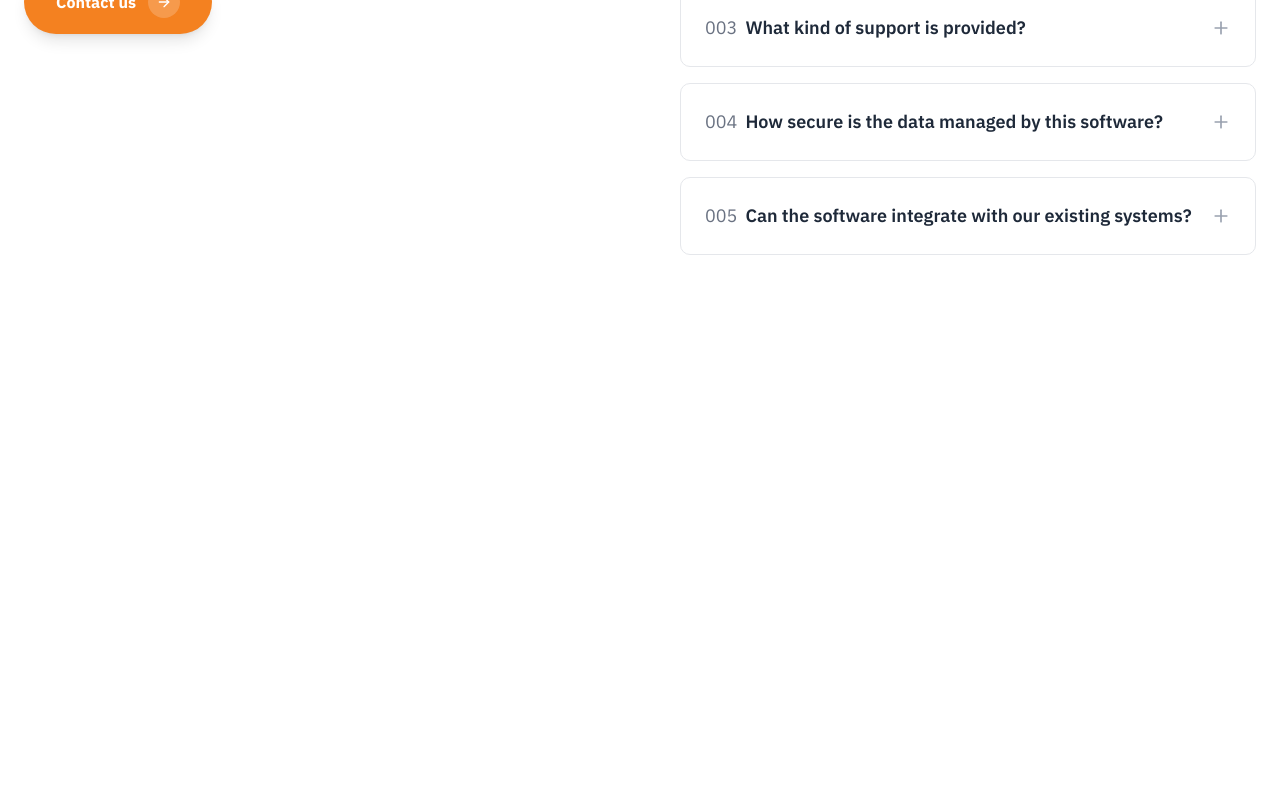
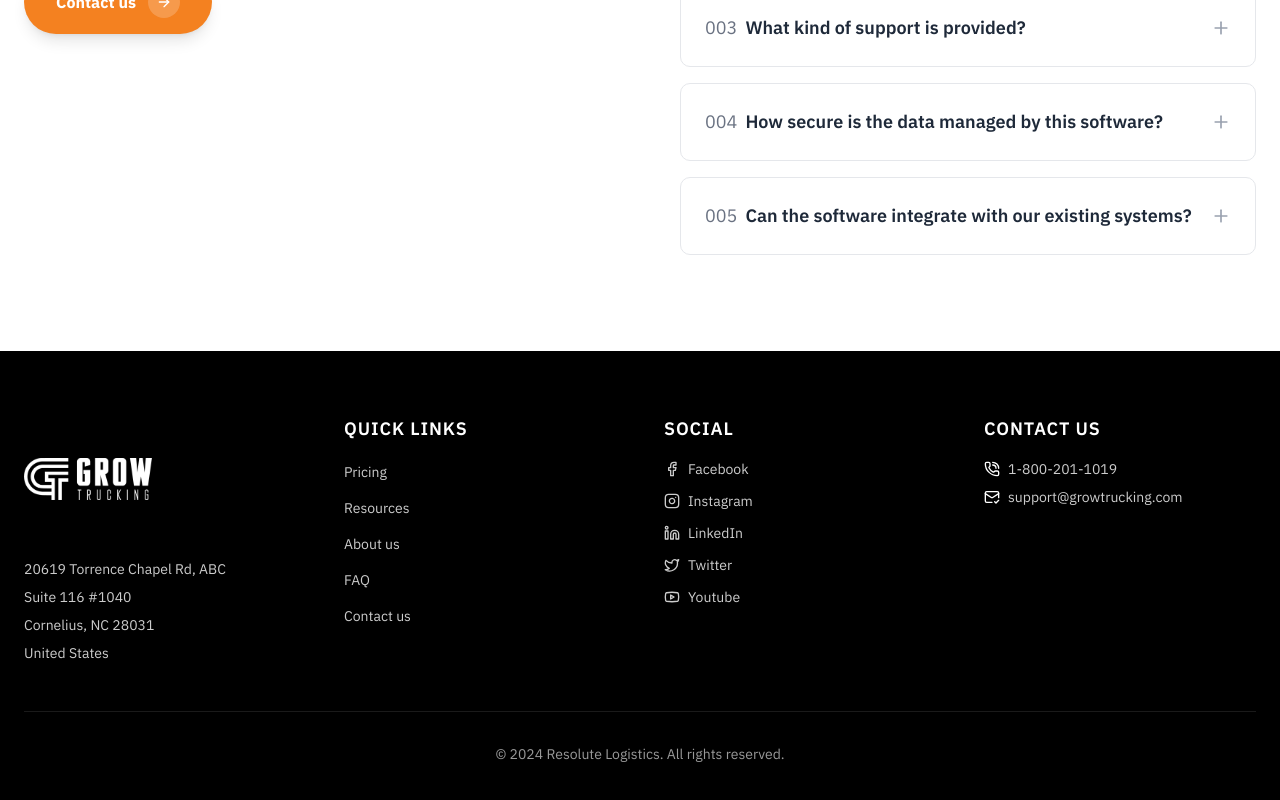
Before and after one commit to codebyshoaib/grow-trucking, a Next.js app in the folder frontend/: page / in a window 1280 px wide. Shown: the part 6164-6964 px from the top of the page. Before the commit the page ends 6515 px from the top, so only its background shows below. Built offline with nearby package versions, Linux system fonts and the light colour scheme.

Commit message:
adds footer

```diff
--- a/frontend/app/page.tsx
+++ b/frontend/app/page.tsx
@@ -5,6 +5,7 @@ import SpecialitiesSection from "@/components/layout/SpecialitiesSection";
 import WhyChooseUs from "@/components/layout/WhyChooseUs";
 import TestimonialsSection from "@/components/layout/TestimonialsSection";
 import FAQSection from "@/components/layout/FAQSection";
+import Footer from "@/components/layout/Footer/Footer";
 
 export default async function Home() {
   return (
@@ -16,6 +17,7 @@ export default async function Home() {
       <WhyChooseUs />
       <TestimonialsSection />
       <FAQSection />
+      <Footer />
     </main>
   );
 }
--- /dev/null
+++ b/frontend/components/layout/Footer/Footer.tsx
@@ -0,0 +1,109 @@
+import React from 'react'
+import Link from 'next/link'
+import { Facebook, Instagram, Linkedin, MailCheck, PhoneCall, Twitter, Youtube } from 'lucide-react'
+import Image from 'next/image'
+
+const quickLinks = [
+    { label: 'Pricing', href: '#pricing' },
+    { label: 'Resources', href: '#resources' },
+    { label: 'About us', href: '#about' },
+    { label: 'FAQ', href: '#faq' },
+    { label: 'Contact us', href: '#contact' },
+]
+
+const socialLinks = [
+    { label: 'Facebook', href: '#', icon: Facebook },
+    { label: 'Instagram', href: '#', icon: Instagram },
+    { label: 'LinkedIn', href: '#', icon: Linkedin },
+    { label: 'Twitter', href: '#', icon: Twitter },
+    { label: 'Youtube', href: '#', icon: Youtube },
+]
+
+const legalLinks = [
+    { label: 'Terms of service', href: '#terms' },
+    { label: 'Privacy policy', href: '#privacy' },
+    { label: 'Cookie policy', href: '#cookies' },
+]
+
+export default function Footer() {
+    return (
+        <footer className="bg-black text-white">
+            <div className="container mx-auto px-6 py-12 md:py-16">
+                <div className="grid grid-cols-1 md:grid-cols-2 lg:grid-cols-4 gap-8 lg:gap-12 mb-12 items-start">
+                    <div className="space-y-4 flex flex-col">
+                        <Image src="/logo.webp" alt="Logo" width={100} height={100} className="object-contain filter brightness-0 invert w-32 h-32" />
+                        <div className="space-y-2 text-sm text-white/80">
+                            <p>20619 Torrence Chapel Rd, ABC </p>
+                            <p>Suite 116 #1040</p>
+                            <p>Cornelius, NC 28031</p>
+                            <p>United States</p>
+                        </div>
+                    </div>
+
+                    {/* Quick Links Column */}
+                    <div>
+                        <h3 className="text-lg font-semibold mb-4 uppercase tracking-wider">Quick Links</h3>
+                        <ul className="space-y-3">
+                            {quickLinks.map((link) => (
+                                <li key={link.label}>
+                                    <Link
+                                        href={link.href}
+                                        className="text-sm text-white/80 hover:text-white transition-colors"
+                                    >
+                                        {link.label}
+                                    </Link>
+                                </li>
+                            ))}
+                        </ul>
+                    </div>
+
+                    {/* Social Column */}
+                    <div>
+                        <h3 className="text-lg font-semibold mb-4 uppercase tracking-wider">Social</h3>
+                        <ul className="space-y-3">
+                            {socialLinks.map((link) => {
+                                const Icon = link.icon
+                                return (
+                                    <li key={link.label}>
+                                        <Link
+                                            href={link.href}
+                                            className="text-sm text-white/80 hover:text-white transition-colors flex items-center gap-2"
+                                        >
+                                            <Icon className="w-4 h-4" />
+                                            {link.label}
+                                        </Link>
+                                    </li>
+                                )
+                            })}
+                        </ul>
+                    </div>
+
+                    {/* Legal Column */}
+                    <div className="space-y-2">
+                        <h3 className="text-lg font-semibold mb-4 uppercase tracking-wider">Contact Us</h3>
+                        <div className="flex items-center gap-2">
+                            <PhoneCall className="w-4 h-4" />
+                            <p className="text-sm text-white/80 hover:text-white transition-colors">
+                                1-800-201-1019
+                            </p>
+                        </div>
+                        <div className="flex items-center gap-2">
+                            <MailCheck className="w-4 h-4" />
+                            <p className="text-sm text-white/80 hover:text-white transition-colors">
+                                support@growtrucking.com
+                            </p>
+                        </div>
+
+                    </div>
+                </div>
+
+                {/* Copyright */}
+                <div className="border-t border-white/10 pt-8">
+                    <p className="text-sm text-white/60 text-center">
+                        © 2024 Resolute Logistics. All rights reserved.
+                    </p>
+                </div>
+            </div>
+        </footer>
+    )
+}
```
